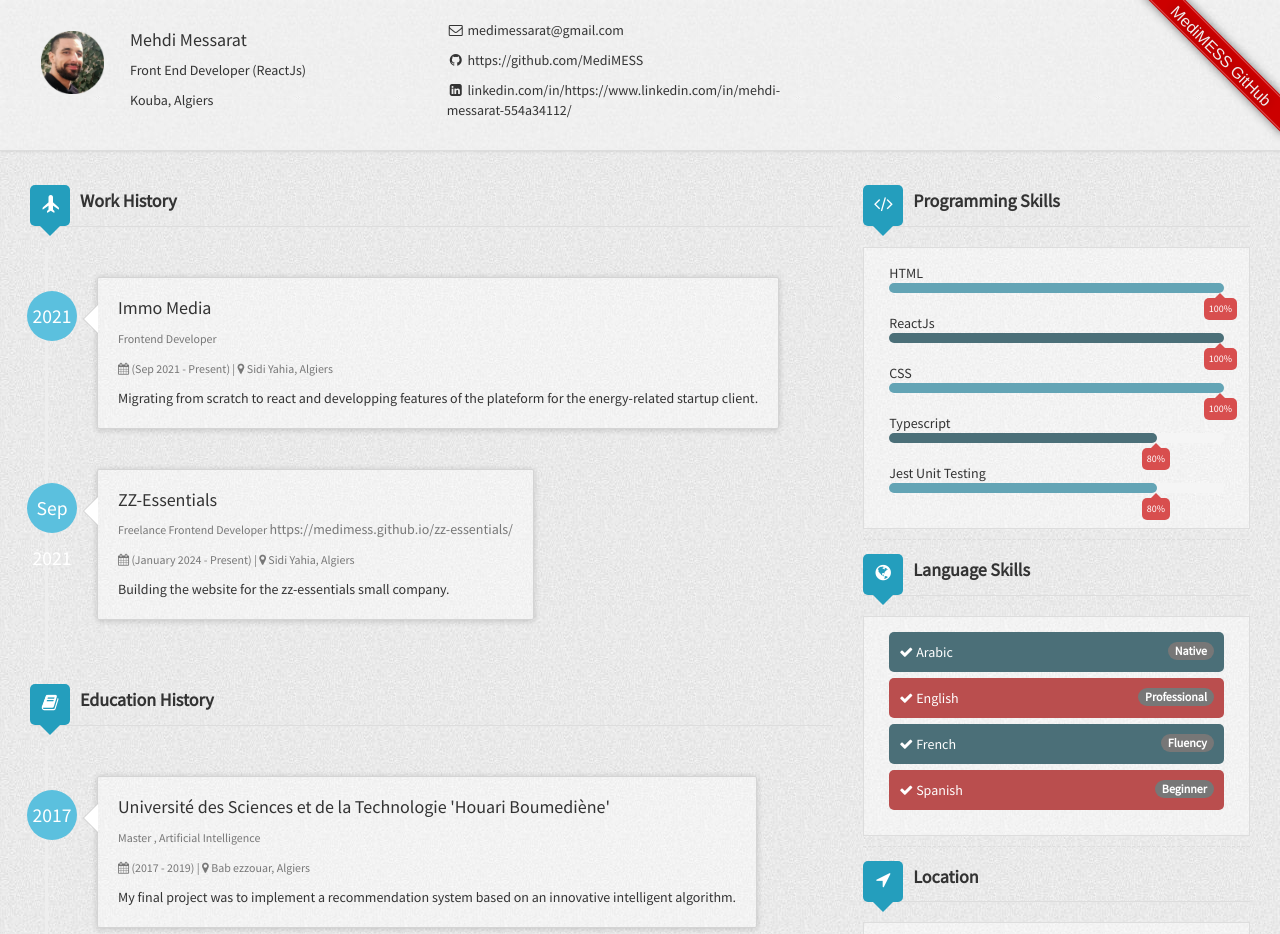
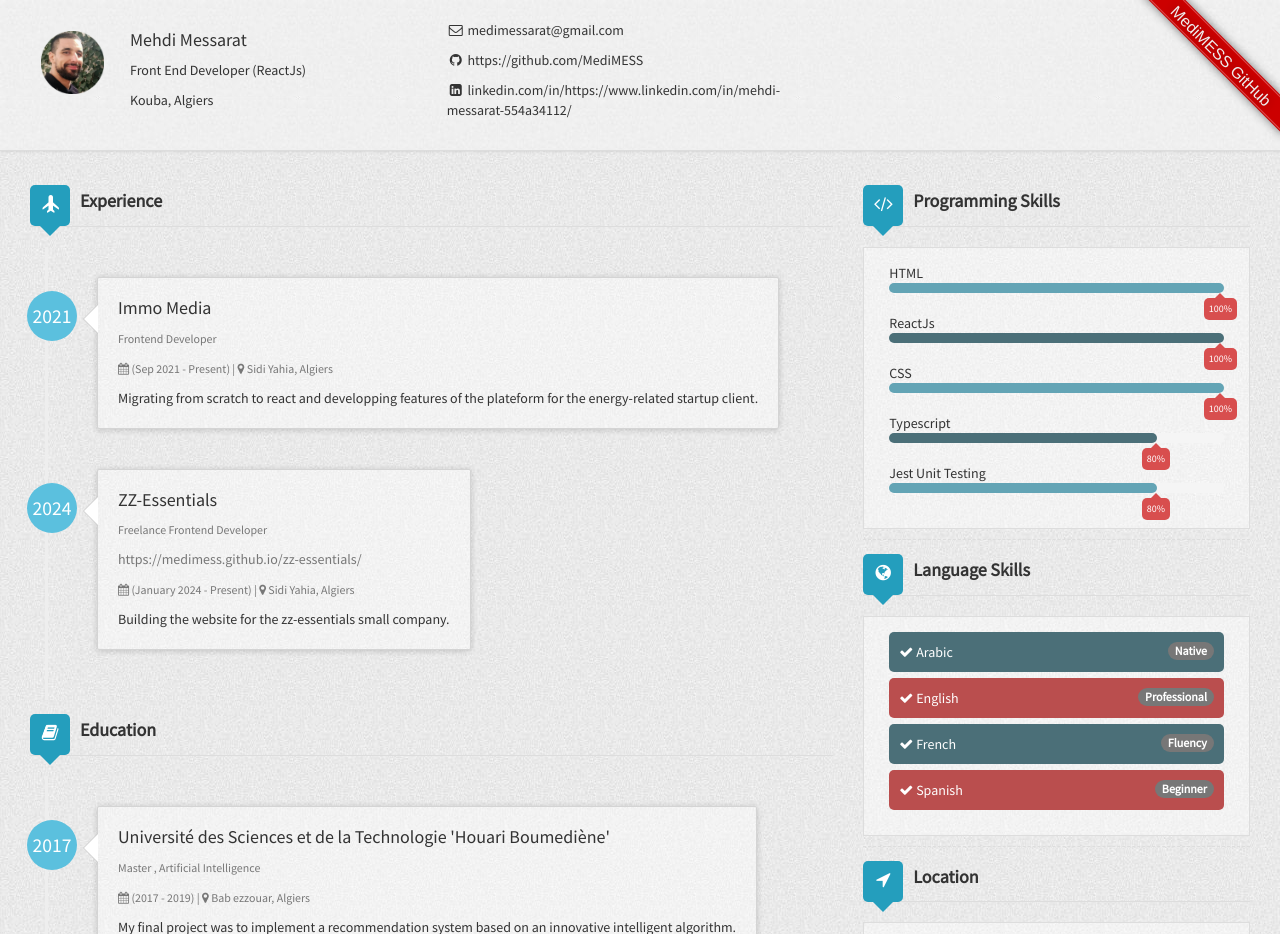
Before and after one commit to MediMESS/cv, a Jekyll site: the page built from index.html, in a window 1280 px wide, cut to the strip 0-934 px from the top of the page. Built offline with Jekyll 4.4.1, drawn with Linux system fonts in a browser that asks for light colours; nearby versions of some CDN libraries.

Commit message:
Update CV Experiences & some naming

```diff
--- a/_config.yml
+++ b/_config.yml
@@ -35,7 +35,7 @@ author:
       company: ZZ-Essentials
       location: Sidi Yahia, Algiers
       title: Freelance Frontend Developer
-      started: Sep 2021
+      started: 2024
       duration: (January 2024 - Present)
       description: Building the website for the zz-essentials small company.
       link: "https://medimess.github.io/zz-essentials/"
--- a/index.html
+++ b/index.html
@@ -7,7 +7,7 @@ layout: default
     <div class="col-md-8">
       {% if site.author.workHistory %}
       <h3 class="title with-icon">
-        <span class="glyphicon glyphicon-plane cat-title"></span>Work History
+        <span class="glyphicon glyphicon-plane cat-title"></span>Experience
       </h3>
       <ul class="timeline">
         {% for work in site.author.workHistory %}
@@ -24,10 +24,14 @@ layout: default
                 <small class="text-muted">
                   {% if work.title %} {{ work.title }} {% endif %}
                 </small>
-                {% if work.link %}
-                <a class="text-muted"> {{ work.link }} </a>
-                {% endif %}
               </p>
+              {% if work.link %}
+              <p>
+                <a class="text-muted" href="{{ work.link }}">
+                  {{ work.link }}
+                </a>
+              </p>
+              {% endif %}
               <p>
                 <small class="text-muted">
                   {% if work.duration %}
@@ -48,7 +52,7 @@ layout: default
       </ul>
       {% endif %} {% if site.author.educationHistory %}
       <h3 class="title with-icon">
-        <span class="fa fa-book cat-title"></span>Education History
+        <span class="fa fa-book cat-title"></span>Education
       </h3>
       <ul class="timeline">
         {% for education in site.author.educationHistory %}
```
